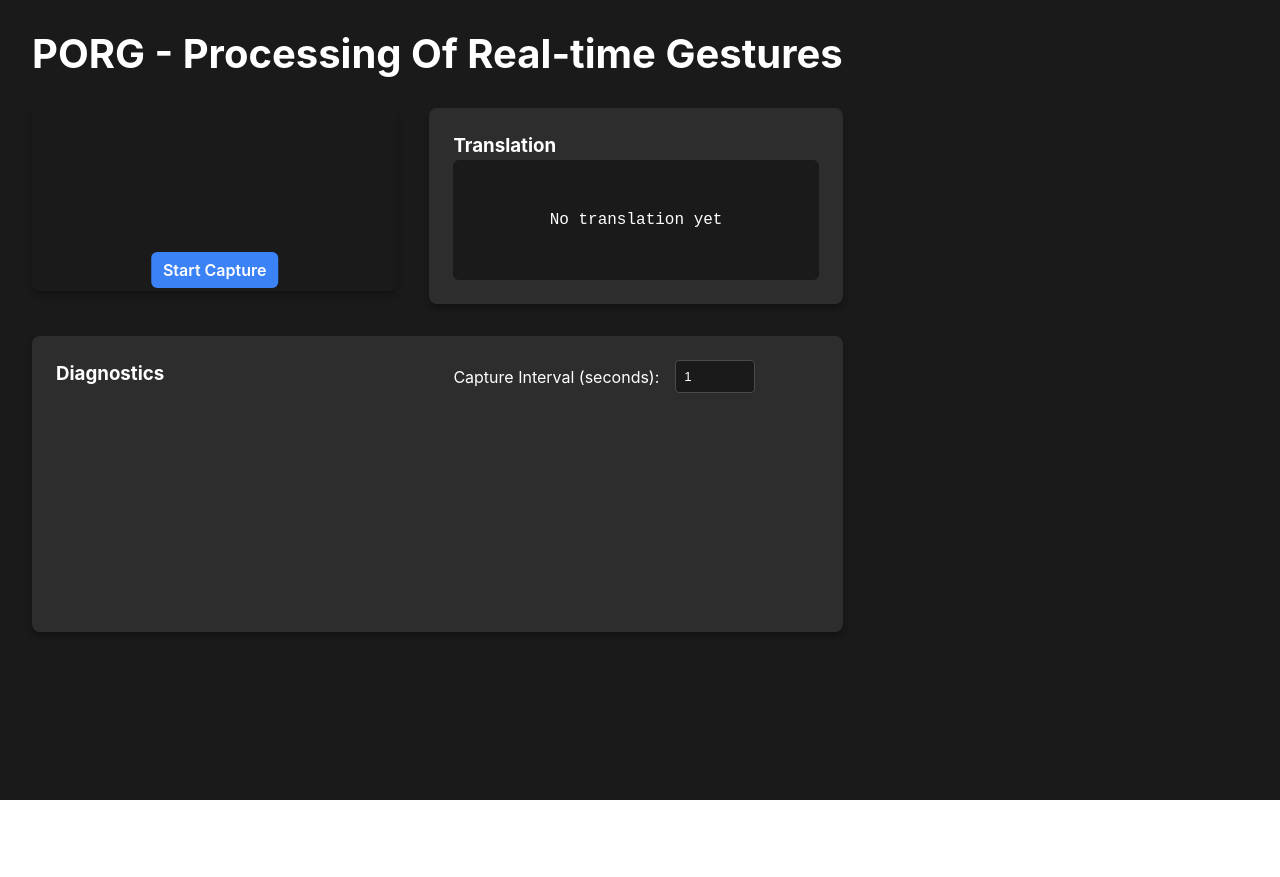
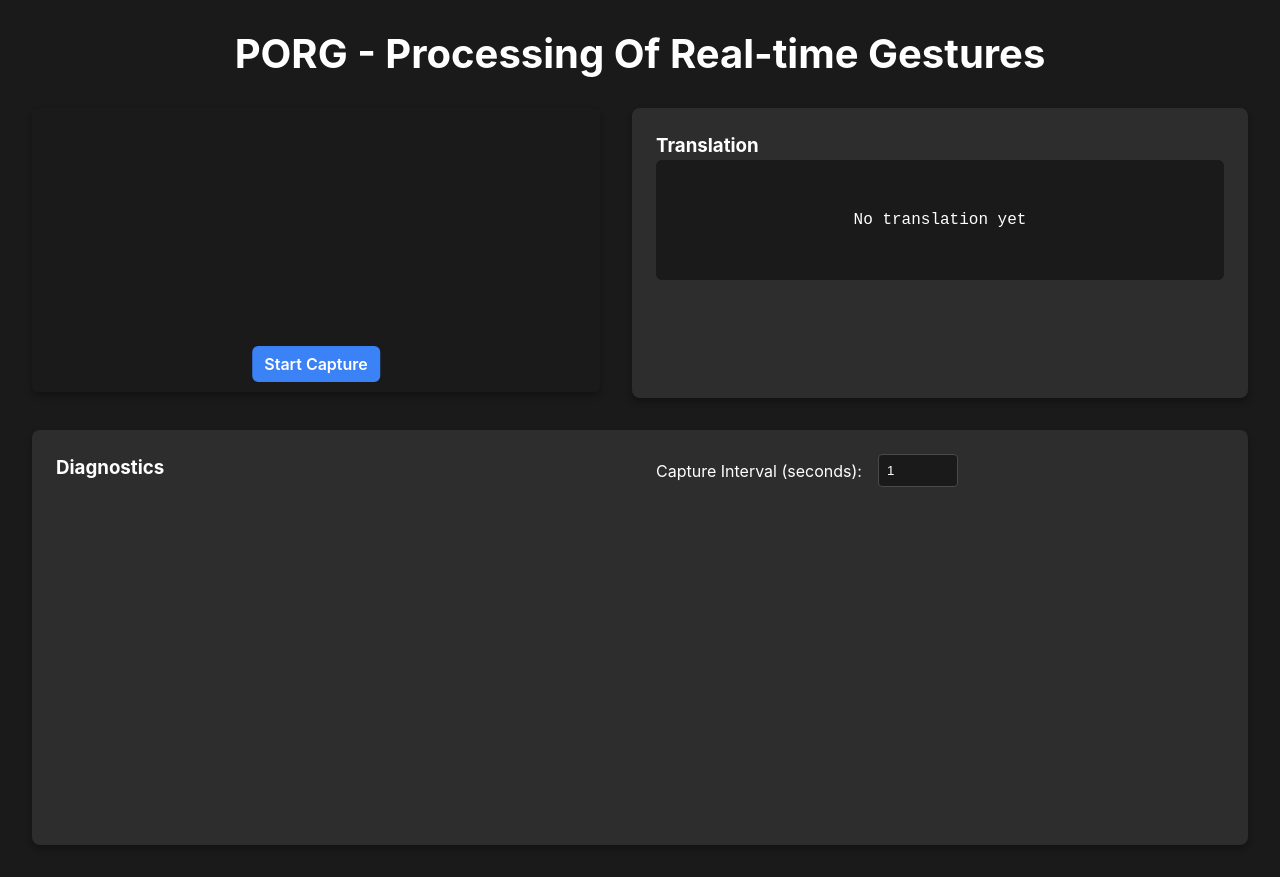
Before and after one commit to P-O-R-G/porg, a React (Vite) app: page / in a window 1280 px wide. Before the commit the page ends 800 px from the top, so only its background shows below. Built offline with nearby package versions, Linux system fonts and the light colour scheme; no server answers.

Commit message:
centered the div

```diff
--- a/src/App.css
+++ b/src/App.css
@@ -3,13 +3,13 @@
   background-color: #1a1a1a;
   min-height: 100vh;
   color: #ffffff;
+  width: 100vw;
 }
 
 .app-title {
   font-size: 2.5rem;
   font-weight: bold;
   margin-bottom: 2rem;
-  text-align: left;
   color: #ffffff;
   margin: auto;
   padding-bottom: 2rem;
@@ -25,7 +25,6 @@
 .webcam-container {
   position: relative;
   flex: 1;
-  max-width: 640px;
 }
 
 .webcam {
@@ -33,6 +32,8 @@
   height: auto;
   border-radius: 8px;
   box-shadow: 0 4px 6px rgba(0, 0, 0, 0.3);
+  min-height: 120px;
+  border-radius: 6px;
 }
 
 .capture-button {
```
